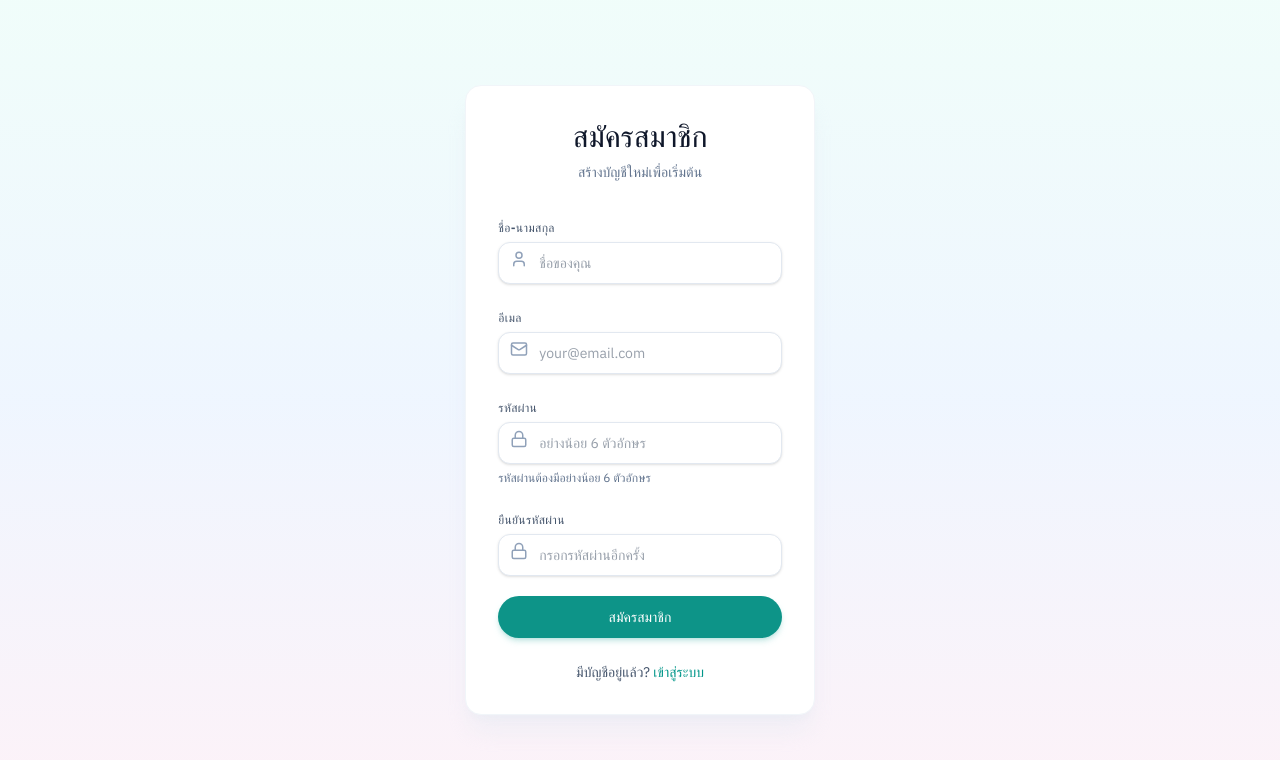
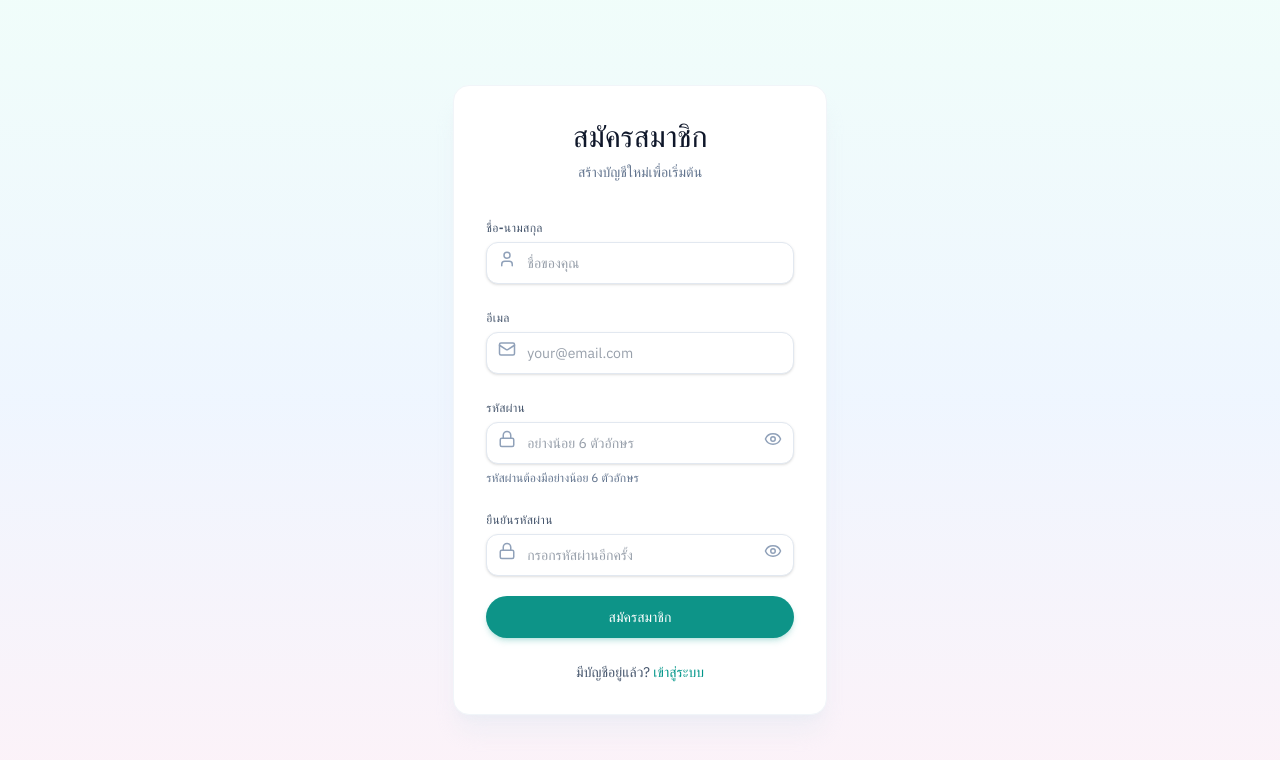
Before and after one commit to PeerapatAtta/React-Hotel-Project2, a React (Vite) app: page /register in a window 1280 px wide. Shown: the top 760 px of the page. Built offline with nearby package versions, Linux system fonts and the light colour scheme; no server answers.

Commit message:
Add show password

```diff
--- a/src/pages/RegisterPage.jsx
+++ b/src/pages/RegisterPage.jsx
@@ -1,6 +1,6 @@
 import { useState } from 'react'
 import { useNavigate, Link } from 'react-router-dom'
-import { User, Mail, Lock } from 'lucide-react'
+import { User, Mail, Lock, Eye, EyeOff } from 'lucide-react'
 import { useAuth } from '../context/AuthContext'
 import Button from '../components/Button'
 import Input from '../components/Input'
@@ -18,6 +18,8 @@ export default function RegisterPage() {
   })
   const [errors, setErrors] = useState({})
   const [isLoading, setIsLoading] = useState(false)
+  const [showPassword, setShowPassword] = useState(false)
+  const [showConfirmPassword, setShowConfirmPassword] = useState(false)
 
   const handleChange = (field, value) => {
     setFormData((prev) => ({ ...prev, [field]: value }))
@@ -114,34 +116,50 @@ export default function RegisterPage() {
             </div>
 
             <div className="relative">
-              <div className="absolute left-3 top-9 text-slate-400">
+              <div className="absolute left-3 top-9 text-slate-400 z-10">
                 <Lock size={18} />
               </div>
               <Input
                 label="รหัสผ่าน"
-                type="password"
+                type={showPassword ? 'text' : 'password'}
                 value={formData.password}
                 onChange={(e) => handleChange('password', e.target.value)}
                 error={errors.password}
                 placeholder="อย่างน้อย 6 ตัวอักษร"
                 helperText="รหัสผ่านต้องมีอย่างน้อย 6 ตัวอักษร"
-                className="pl-10"
+                className="pl-10 pr-10"
               />
+              <button
+                type="button"
+                onClick={() => setShowPassword(!showPassword)}
+                className="absolute right-3 top-9 text-slate-400 hover:text-slate-600 transition-colors z-10"
+                tabIndex={-1}
+              >
+                {showPassword ? <EyeOff size={18} /> : <Eye size={18} />}
+              </button>
             </div>
 
             <div className="relative">
-              <div className="absolute left-3 top-9 text-slate-400">
+              <div className="absolute left-3 top-9 text-slate-400 z-10">
                 <Lock size={18} />
               </div>
               <Input
                 label="ยืนยันรหัสผ่าน"
-                type="password"
+                type={showConfirmPassword ? 'text' : 'password'}
                 value={formData.confirmPassword}
                 onChange={(e) => handleChange('confirmPassword', e.target.value)}
                 error={errors.confirmPassword}
                 placeholder="กรอกรหัสผ่านอีกครั้ง"
-                className="pl-10"
+                className="pl-10 pr-10"
               />
+              <button
+                type="button"
+                onClick={() => setShowConfirmPassword(!showConfirmPassword)}
+                className="absolute right-3 top-9 text-slate-400 hover:text-slate-600 transition-colors z-10"
+                tabIndex={-1}
+              >
+                {showConfirmPassword ? <EyeOff size={18} /> : <Eye size={18} />}
+              </button>
             </div>
 
             {errors.submit && (
```
